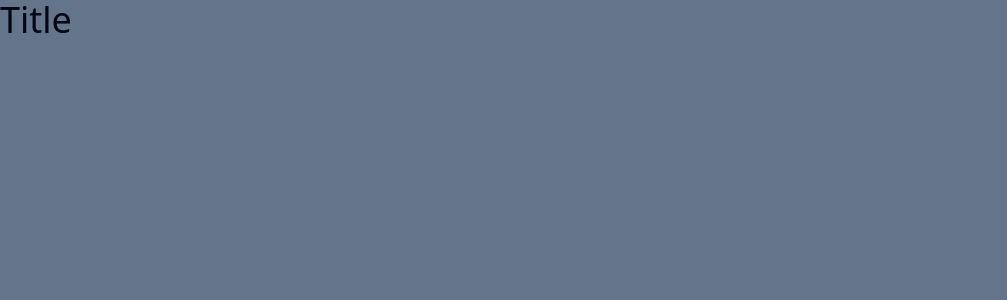
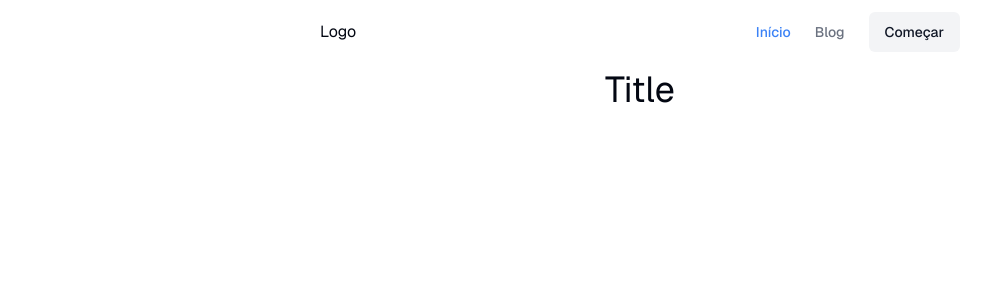
Before and after one commit to lucasBatistaa/rocketseat-nextjs, a Next.js app: page / in a window 1280 px wide. Shown: the top 300 px of the page, without its empty margins (0-1007 px from the left). Built offline with nearby package versions, Linux system fonts and the light colour scheme.

Commit message:
feat: created header component

```diff
--- /dev/null
+++ b/src/components/active-link/active-link.tsx
@@ -0,0 +1,5 @@
+import { cn } from "@/lib/utils";
+import Link from "next/link";
+
+export default function ActiveLink() {
+};
--- a/src/components/header/header.tsx
+++ b/src/components/header/header.tsx
@@ -1,3 +1,38 @@
+import { cn } from "@/lib/utils";
+import Link from "next/link";
+import { useRouter } from "next/router";
+import { Button } from "../ui/button";
+
 export default function Header() {
+    const router = useRouter()
+    const isHomePage = router.pathname === '/'
+    const isBlogPage = router.pathname.startsWith('/blog')
 
+    return (
+        <header className="fixed top-0 z-50 w-full border-b border-white/10 bg-background/95 backdrop-blur supports-[backdrop-filters]:bg-background/60">
+            <div className="mx-auto max-w-7xl px-4 sm:px-6 lg:px-80">
+                <div className="flex h-16 items-center justify-between">
+                    <Link href="/">Logo</Link>
+
+                    <nav className="flex items-center gap-6">
+                        <Link href='/' className={cn(
+                            'text-sm font-medium transition-colors hover:text-blue-500',
+                            isHomePage ? 'text-blue-500' : 'text-muted-foreground'
+                        )}>
+                            Início
+                        </Link>
+
+                        <Link href='/' className={cn(
+                            'text-sm font-medium transition-colors hover:text-blue-500',
+                            isBlogPage ? 'text-blue-500' : 'text-muted-foreground'
+                        )}>
+                            Blog
+                        </Link>
+
+                        <Button variant='secondary'>Começar</Button>
+                    </nav>
+                </div>
+            </div>
+        </header>
+    )
 };
--- /dev/null
+++ b/src/components/header/index.ts
@@ -0,0 +1,3 @@
+import Header from "./header";
+
+export default Header
--- a/src/pages/index.tsx
+++ b/src/pages/index.tsx
@@ -1,5 +1,6 @@
-import Image from "next/image";
 import { Geist, Geist_Mono } from "next/font/google";
+
+import Header from "@/components/header";
 
 const geistSans = Geist({
   variable: "--font-geist-sans",
@@ -13,7 +14,8 @@
 
 export default function Home() {
   return (
-    <div className="min-h-screen full min-w-full bg-slate-500">
+    <div className={`${geistSans.variable} ${geistMono.variable} grid grid-rows-[20px_1fr_20px] items-center justify-items-center min-h-screen p-8 pb-20 gap-16 sm:p-20 font-[family-name:var(--font-geist-sans)]`}>
+      <Header/>
       <h2 className="text-4xl text-red  -400">Title</h2>
     </div>
   );
```
